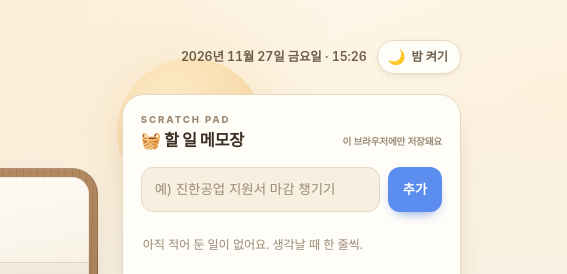
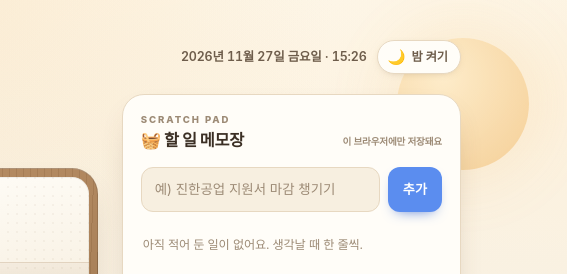
Before and after one commit to mpx9109-alt/Pickle-house, a plain HTML site: page index.html in a window 1280 px wide. Shown: the top 274 px of the page, 713-1280 px from the left. Drawn offline with Linux system fonts and the light colour scheme.

Commit message:
해 위치를 화면 오른쪽 위로 되돌림

```diff
--- a/assets/style.css
+++ b/assets/style.css
@@ -105,7 +105,7 @@ button { font: inherit; color: inherit; cursor: pointer; }
   background: radial-gradient(circle, rgba(239, 179, 92, .18) 0%, rgba(239, 179, 92, 0) 65%);
 }
 .orb {
-  width: 148px; height: 148px; left: 50%; margin-left: 190px; top: 58px; border-radius: 50%;
+  width: 132px; height: 132px; right: clamp(10px, 3vw, 70px); top: clamp(18px, 3vw, 56px); border-radius: 50%;
   background: radial-gradient(circle at 35% 30%, #FFE7B8, var(--sun));
   opacity: .55; filter: blur(.3px);
   box-shadow: 0 0 60px 12px rgba(239, 179, 92, .25);
```
